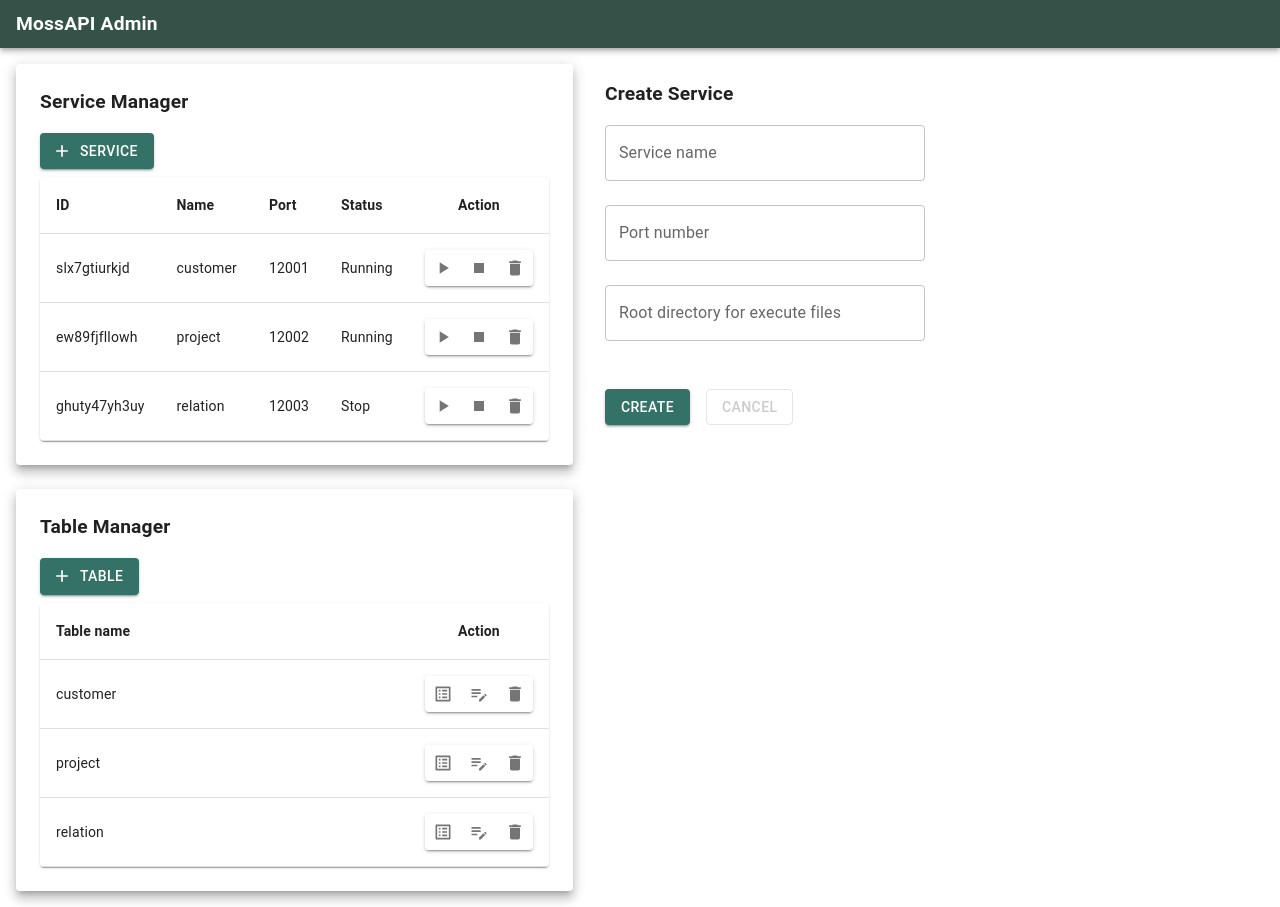
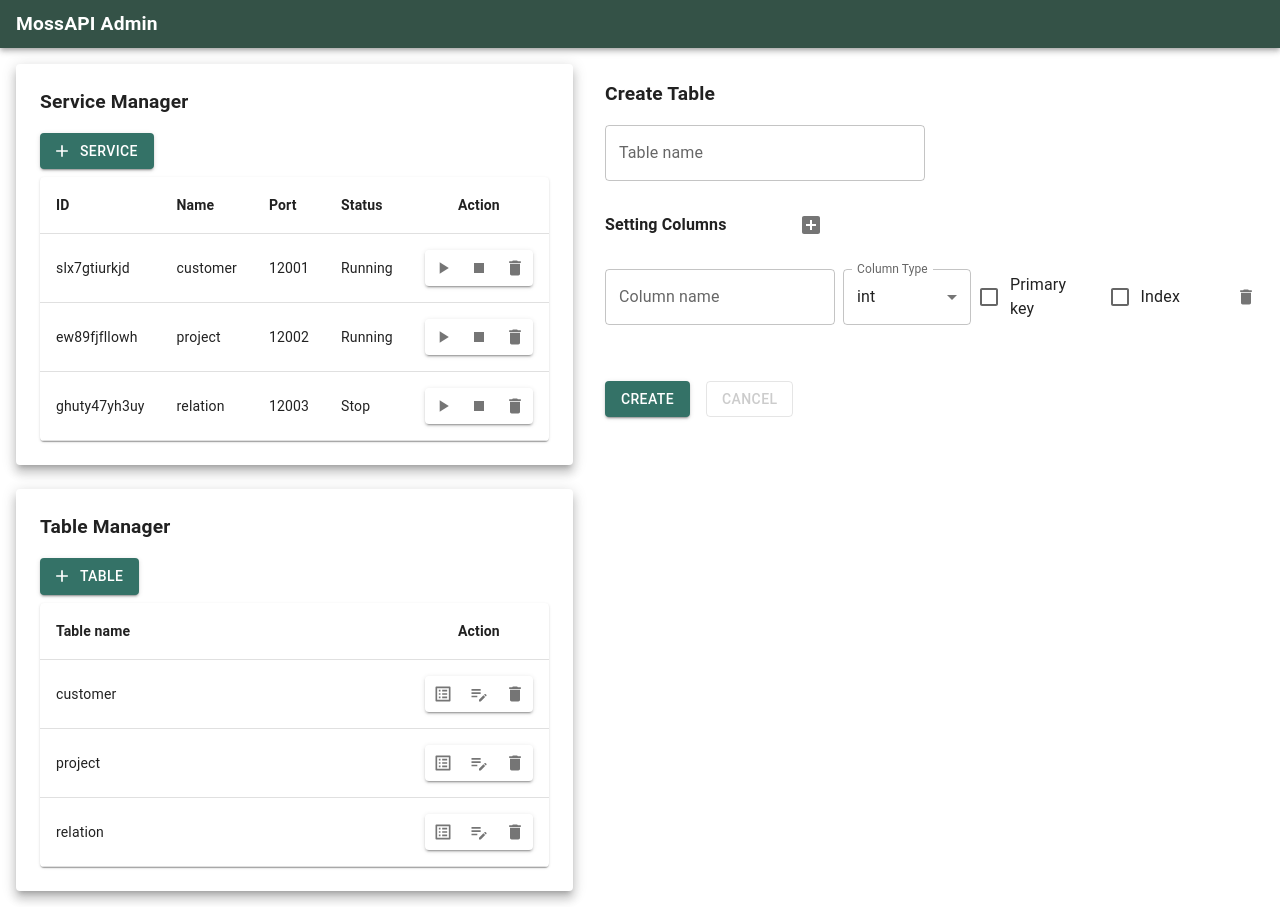
Before and after one commit to alcogy/MossAPI, a React (Create React App) app in the folder manager/admin/frontend/: page /table in a window 1280 px wide. Built offline with nearby package versions, Linux system fonts and the light colour scheme.

Commit message:
Add routing and state for frontend.

```diff
--- a/manager/admin/frontend/package.json
+++ b/manager/admin/frontend/package.json
@@ -15,8 +15,10 @@
     "@types/node": "^16.18.118",
     "@types/react": "^18.3.12",
     "@types/react-dom": "^18.3.1",
+    "@types/react-router-dom": "^5.3.3",
     "react": "^18.3.1",
     "react-dom": "^18.3.1",
+    "react-router-dom": "^6.27.0",
     "react-scripts": "5.0.1",
     "typescript": "^4.9.5",
     "web-vitals": "^2.1.4"
--- a/manager/admin/frontend/src/layouts/CreateService.tsx
+++ b/manager/admin/frontend/src/layouts/CreateService.tsx
@@ -2,23 +2,34 @@ import ModuleTitle from "../components/ModuleTitle";
 import Box from "@mui/material/Box";
 import Button from "@mui/material/Button";
 import { TextField } from "@mui/material";
+import { useState } from "react";
+
+interface ServiceForm {
+  name: string;
+  port: string;
+  artifact: string;
+}
+
+const initServiceForm = {
+  name: "",
+  port: "",
+  artifact: "",
+};
 
 export default function CreateService() {
+  const [form, setForm] = useState<ServiceForm>(initServiceForm);
   const onClickCreate = async () => {
-    // const response = await fetch("http://localhost:5500/api/containers");
-    // const json = await response.json();
-    // //  const body = await reader.text();
-    // console.log(json);
-    await fetch("http://localhost:5500/api/container", {
+    console.log(form);
+    return;
+    await fetch("http://localhost:5500/api/container/create", {
       method: "POST",
       headers: {
         "Content-Type": "application/json",
       },
       body: JSON.stringify({
-        service: "customer",
-        port: "12090",
-        artifact:
-          "C:\\Users\\info\\Dev\\modular-synthesis-api\\samples\\app\\output",
+        service: form.name,
+        port: form.port,
+        artifact: form.artifact,
       }),
     });
   };
@@ -33,16 +44,33 @@ export default function CreateService() {
           maxWidth: "320px",
         }}
       >
-        <TextField label="Service name" variant="outlined" />
-        <TextField label="Port number" variant="outlined" />
+        <TextField
+          label="Service name"
+          variant="outlined"
+          value={form.name}
+          onChange={(e) => setForm({ ...form, name: e.target.value })}
+        />
+        <TextField
+          label="Port number"
+          variant="outlined"
+          value={form.port}
+          onChange={(e) =>
+            (Number(e.target.value) || e.target.value === "") &&
+            setForm({ ...form, port: e.target.value })
+          }
+        />
         <TextField
           label="Root directory for execute files"
           variant="outlined"
+          value={form.artifact}
+          onChange={(e) => setForm({ ...form, artifact: e.target.value })}
         />
 
         <Box sx={{ marginTop: 3, display: "flex", gap: 2 }}>
-          <Button variant="contained">Create</Button>
-          <Button variant="outlined" color="secondary">
+          <Button variant="contained" onClick={onClickCreate}>
+            Create
+          </Button>
+          <Button variant="outlined" color="secondary" href="/">
             Cancel
           </Button>
         </Box>
--- a/manager/admin/frontend/src/layouts/CreateTable.tsx
+++ b/manager/admin/frontend/src/layouts/CreateTable.tsx
@@ -13,38 +13,67 @@ import {
   TextField,
 } from "@mui/material";
 import DeleteIcon from "@mui/icons-material/Delete";
-import AddIcon from "@mui/icons-material/Add";
-import { useState } from "react";
+import { useEffect, useState } from "react";
+import AddBoxIcon from "@mui/icons-material/AddBox";
 
-export interface ColumnInfo {
+export interface ColumnForm {
   name: string;
   type: number;
   pk: boolean;
   index: boolean;
 }
 
-export const initColunInfo = { name: "", type: 0, pk: false, index: false };
+export default function CreateTable() {
+  const initColunInfo: ColumnForm = {
+    name: "",
+    type: 10,
+    pk: false,
+    index: false,
+  };
+  const [tableName, setTableName] = useState<string>("");
+  const [columns, setColumns] = useState<ColumnForm[]>([initColunInfo]);
 
-export default function CreateTable() {
-  const [columns, setColumns] = useState<ColumnInfo[]>([initColunInfo]);
+  const updateForm = (index: number, kind: string, value: any) => {
+    const newColumns = [...columns];
+    const newState = newColumns[index];
+    switch (kind) {
+      case "name":
+        newState[kind] = value as string;
+        break;
+      case "type":
+        newState[kind] = value as number;
+        break;
+      case "pk":
+        newState[kind] = value as boolean;
+        break;
+      case "index":
+        newState[kind] = value as boolean;
+        break;
+    }
+
+    setColumns(newColumns);
+  };
+
   const onClickCreate = async () => {
-    // const response = await fetch("http://localhost:5500/api/containers");
-    // const json = await response.json();
-    // //  const body = await reader.text();
-    // console.log(json);
-    await fetch("http://localhost:5500/api/container", {
+    console.log(tableName, columns);
+    return;
+    await fetch("http://localhost:5500/api/table/create", {
       method: "POST",
       headers: {
         "Content-Type": "application/json",
       },
       body: JSON.stringify({
-        service: "customer",
-        port: "12090",
-        artifact:
-          "C:\\Users\\info\\Dev\\modular-synthesis-api\\samples\\app\\output",
+        table: tableName,
+        columns: columns,
       }),
     });
   };
+
+  useEffect(() => {
+    return () => {
+      setColumns([initColunInfo]);
+    };
+  }, []);
   return (
     <Box>
       <ModuleTitle label="Create Table" />
@@ -59,41 +88,46 @@ export default function CreateTable() {
           label="Table name"
           variant="outlined"
           sx={{ maxWidth: "320px" }}
+          value={tableName}
+          onChange={(e) => setTableName(e.target.value)}
         />
 
         <Box>
           <Box
             sx={{
               display: "flex",
-              gap: 10,
+              gap: 8,
               alignItems: "center",
-              justifyContent: "space-between",
-              maxWidth: "640px",
               marginBottom: 3,
             }}
           >
             <Typography variant="subtitle1" sx={{ fontWeight: "bold" }}>
               Setting Columns
             </Typography>
-            <Button
-              variant="contained"
-              startIcon={<AddIcon />}
-              onClick={() => setColumns([...columns, initColunInfo])}
-            >
-              Column
-            </Button>
+            <IconButton onClick={() => setColumns([...columns, initColunInfo])}>
+              <AddBoxIcon />
+            </IconButton>
           </Box>
           <Box sx={{ display: "flex", flexDirection: "column", gap: 3 }}>
+            {columns.length === 0 && (
+              <Typography>Please add column...</Typography>
+            )}
             {columns.map((value, index) => (
               <Box sx={{ display: "flex", gap: 1 }} key={index}>
-                <TextField label="Column name" variant="outlined" />
+                <TextField
+                  label="Column name"
+                  variant="outlined"
+                  value={value.name}
+                  onChange={(e) => updateForm(index, "name", e.target.value)}
+                />
                 <FormControl sx={{ minWidth: "128px" }}>
                   <InputLabel id="select-label">Column Type</InputLabel>
                   <Select
                     label="Column Type"
                     labelId="select-label"
                     defaultValue={10}
-                    onChange={(e) => console.log(e)}
+                    value={value.type}
+                    onChange={(e) => updateForm(index, "type", e.target.value)}
                   >
                     <MenuItem value={10}>int</MenuItem>
                     <MenuItem value={11}>tinyint</MenuItem>
@@ -104,8 +138,28 @@ export default function CreateTable() {
                     <MenuItem value={32}>datetime</MenuItem>
                   </Select>
                 </FormControl>
-                <FormControlLabel control={<Checkbox />} label="Primary key" />
-                <FormControlLabel control={<Checkbox />} label="Index" />
+                <FormControlLabel
+                  control={
+                    <Checkbox
+                      checked={value.pk}
+                      onChange={(e) =>
+                        updateForm(index, "pk", e.target.checked)
+                      }
+                    />
+                  }
+                  label="Primary key"
+                />
+                <FormControlLabel
+                  control={
+                    <Checkbox
+                      checked={value.index}
+                      onChange={(e) =>
+                        updateForm(index, "index", e.target.checked)
+                      }
+                    />
+                  }
+                  label="Index"
+                />
                 <Box
                   sx={{
                     flex: 1,
@@ -128,8 +182,10 @@ export default function CreateTable() {
         </Box>
 
         <Box sx={{ marginTop: 4, display: "flex", gap: 2 }}>
-          <Button variant="contained">Create</Button>
-          <Button variant="outlined" color="secondary">
+          <Button variant="contained" onClick={onClickCreate}>
+            Create
+          </Button>
+          <Button variant="outlined" color="secondary" href="/">
             Cancel
           </Button>
         </Box>
--- a/manager/admin/frontend/src/layouts/ServiceList.tsx
+++ b/manager/admin/frontend/src/layouts/ServiceList.tsx
@@ -43,8 +43,8 @@ export default function SearviceList() {
   return (
     <Paper elevation={8} sx={{ padding: "24px" }}>
       <ModuleTitle label="Service Manager" />
-      <Box sx={{ marginBottom: "8px" }}>
-        <Button variant="contained" startIcon={<AddIcon />}>
+      <Box sx={{ marginBottom: 1 }}>
+        <Button variant="contained" startIcon={<AddIcon />} href="/service">
           Service
         </Button>
       </Box>
--- a/manager/admin/frontend/src/layouts/TableList.tsx
+++ b/manager/admin/frontend/src/layouts/TableList.tsx
@@ -35,7 +35,7 @@ export default function TableList() {
     <Paper elevation={8} sx={{ padding: "24px" }}>
       <ModuleTitle label="Table Manager" />
       <Box sx={{ marginBottom: "8px" }}>
-        <Button variant="contained" startIcon={<AddIcon />}>
+        <Button variant="contained" startIcon={<AddIcon />} href="/table">
           Table
         </Button>
       </Box>
--- a/manager/admin/frontend/src/views/Home.tsx
+++ b/manager/admin/frontend/src/views/Home.tsx
@@ -5,20 +5,34 @@ import TableList from "../layouts/TableList";
 import CreateService from "../layouts/CreateService";
 import CreateTable from "../layouts/CreateTable";
 import BlankContent from "../layouts/BlankContent";
+import { createBrowserRouter, RouterProvider } from "react-router-dom";
+
+const router = createBrowserRouter([
+  {
+    path: "/",
+    element: <BlankContent />,
+  },
+  {
+    path: "/service/",
+    element: <CreateService />,
+  },
+  {
+    path: "/table",
+    element: <CreateTable />,
+  },
+]);
 
 export default function HomeView() {
   return (
     <>
       <Header />
-      <Box sx={{ display: "flex", gap: "32px", padding: "16px" }}>
-        <Box sx={{ display: "flex", flexDirection: "column", gap: "24px" }}>
+      <Box sx={{ display: "flex", gap: 4, padding: 2 }}>
+        <Box sx={{ display: "flex", flexDirection: "column", gap: 3 }}>
           <SearviceList />
           <TableList />
         </Box>
         <Box sx={{ padding: "16px 0", flex: 1 }}>
-          {/* <BlankContent /> */}
-          <CreateService />
-          {/* <CreateTable /> */}
+          <RouterProvider router={router} />
         </Box>
       </Box>
     </>
```
Also changed, not shown: 2 other files (tests, documents, lock files or other folders).
